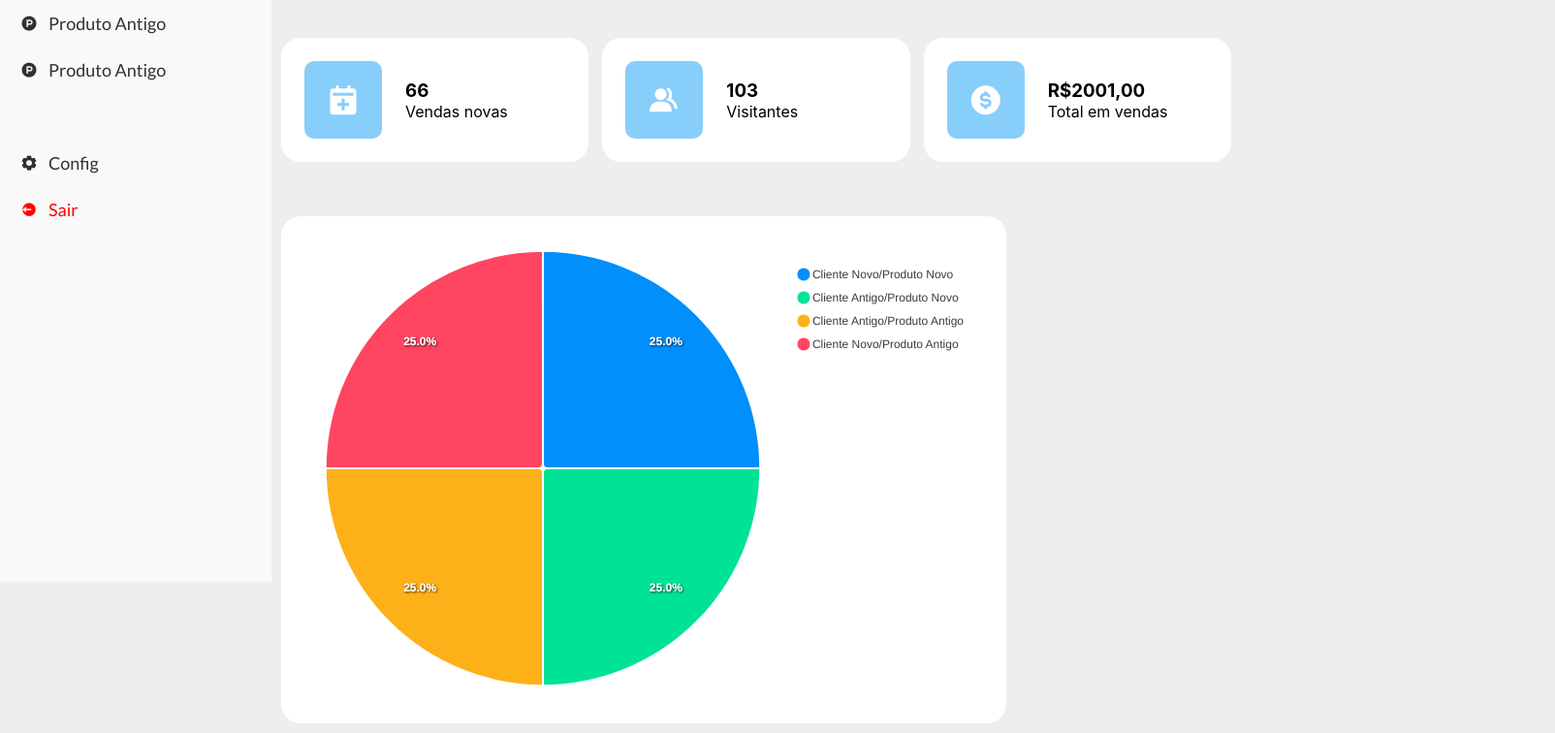
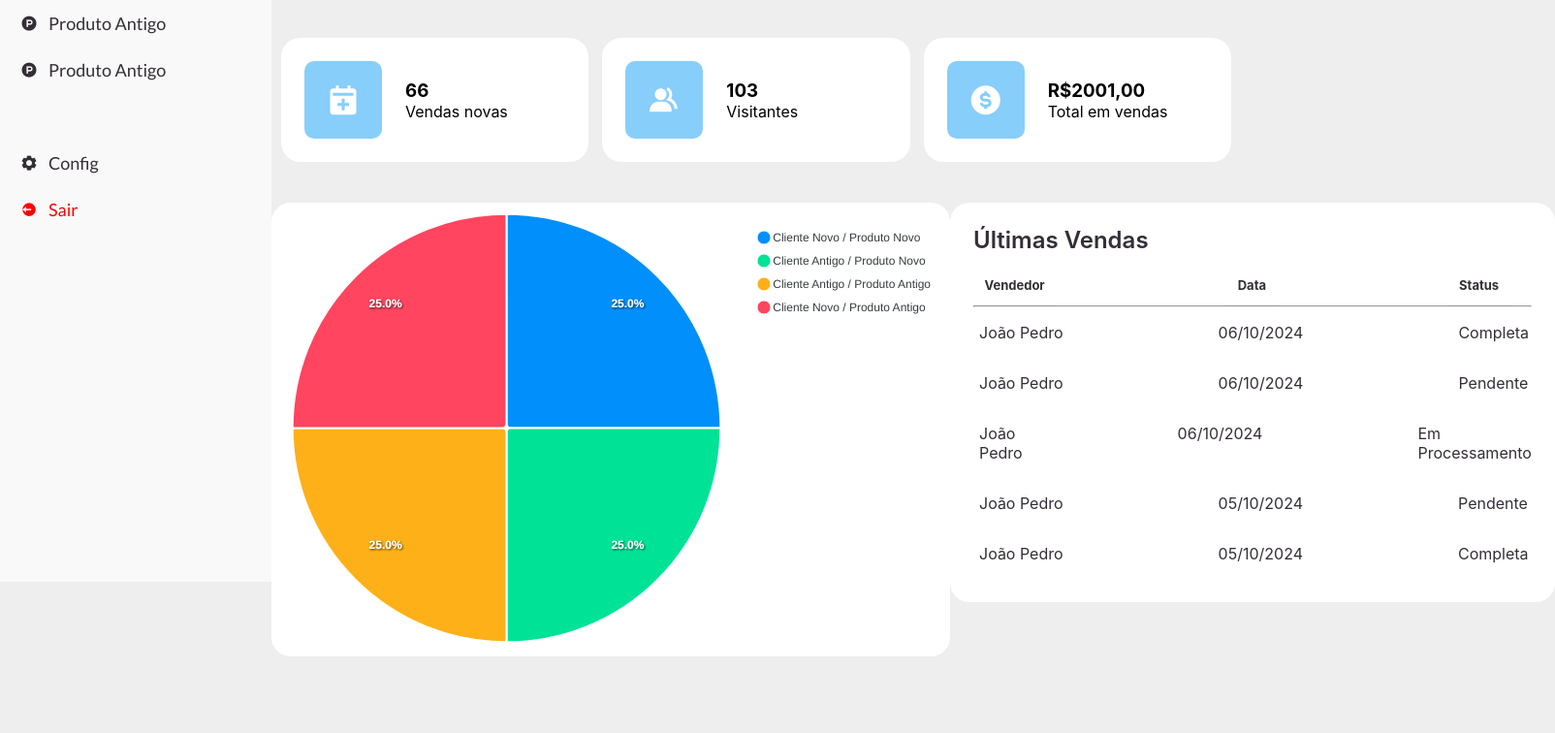
Before and after one commit to Code-Lotus/api3-frontend, a React (Create React App) app: page /dashboardAdm in a window 1280 px wide. Shown: the part 200-956 px from the top of the page at 97% size, 1604 px wide, since content can reach past the window. After the commit the page ends 881 px from the top, so only its background shows below. Built offline with nearby package versions, Linux system fonts and the light colour scheme.

Commit message:
Correção na homepage de adm

```diff
--- a/src/components/container-adm/container-adm.module.scss
+++ /dev/null
@@ -1,30 +0,0 @@
-@import url('https://fonts.googleapis.com/css2?family=Lato:wght@400;700&family=Poppins:wght@400;500;600;700&display=swap');
-
-.box {
-    display: grid;
-    grid-template-columns: 2.03fr 1fr;
-    grid-gap: 0.875rem;
-    margin-top: 2.25rem;
-    padding: 0.625rem;
-}
-
-.graph {
-    padding: 24px;
-    background: white;
-    border-radius: 20px;
-    display: flex;
-    justify-content: center;
-    grid-gap: 24px;
-}
-
-.log {
-    padding: 24px;
-    background: white;
-    border-radius: 20px;
-    display: flex;
-    grid-gap:24px
-}
-
-.log h1 {
-    text-align: left;
-}
--- a/src/components/container-adm/index.tsx
+++ /dev/null
@@ -1,13 +0,0 @@
-import Style from "./container-adm.module.scss";
-import Pizza from "../graficos/pie";
-
-export default function ContainerAdm() {
-    return (
-        <section className={Style.box}>
-            <div className={Style.graph}>
-            <Pizza valores={[25,25,25,25]} legenda={['Cliente Novo/Produto Novo', 'Cliente Antigo/Produto Novo', 'Cliente Antigo/Produto Antigo', 'Cliente Novo/Produto Antigo']} />
-            </div>
-
-        </section>
-    );
-}
--- a/src/pages/Administrador/dashboardAdm/dashboardAdm.module.scss
+++ b/src/pages/Administrador/dashboardAdm/dashboardAdm.module.scss
@@ -30,4 +30,6 @@
 
 .grafico{
     margin-top: 2rem;
+	display: flex;
+	justify-content: space-around;
 }
--- a/src/pages/Administrador/dashboardAdm/index.tsx
+++ b/src/pages/Administrador/dashboardAdm/index.tsx
@@ -1,8 +1,9 @@
-import Navbar from "../../../components/navbar"
-import Sidebar from "../../../components/sidebar"
+import Navbar from "../../../components/navbar";
+import Sidebar from "../../../components/sidebar";
 import Grid from "../../../components/grid";
-import Style from "../dashboardAdm/dashboardAdm.module.scss"
-import ContainerGrafico from "../../../components/container-adm";
+import Style from "../dashboardAdm/dashboardAdm.module.scss";
+import Historico from "../../../components/historico";
+import Pizza from "../../../components/graficos/pie";
 
 export default function DashboardAdm(){
     return(
@@ -14,7 +15,10 @@ export default function DashboardAdm(){
           <h1>Bem-vindo, administrador</h1>
         </div>
         <Grid />
-          <ContainerGrafico />
+        <section className={Style.grafico}>
+          <Pizza valores={[25,25,25,25]} legenda={['Cliente Novo / Produto Novo', 'Cliente Antigo / Produto Novo', 'Cliente Antigo / Produto Antigo', 'Cliente Novo / Produto Antigo']} />
+          <Historico/>
+        </section>
       </div>
     </>
       );
--- a/src/pages/Vendedor/dashboardVendedor/dashboardVendedor.tsx
+++ b/src/pages/Vendedor/dashboardVendedor/dashboardVendedor.tsx
@@ -16,7 +16,7 @@ export default function DashboardVendedor(){
         </div>
         <Grid />
         <section className={Style.grafico}>
-          <Pizza valores={[10,20,30,40]} legenda={['Cliente Novo/Produto Novo', 'Cliente Antigo/Produto Novo', 'Cliente Antigo/Produto Antigo', 'Cliente Novo/Produto Antigo']} />
+          <Pizza valores={[10,20,30,40]} legenda={['Cliente Novo / Produto Novo', 'Cliente Antigo / Produto Novo', 'Cliente Antigo / Produto Antigo', 'Cliente Novo / Produto Antigo']} />
           <Historico/>
         </section>
       </div>
```
Lines whose indentation alone changed are shown as unchanged.
